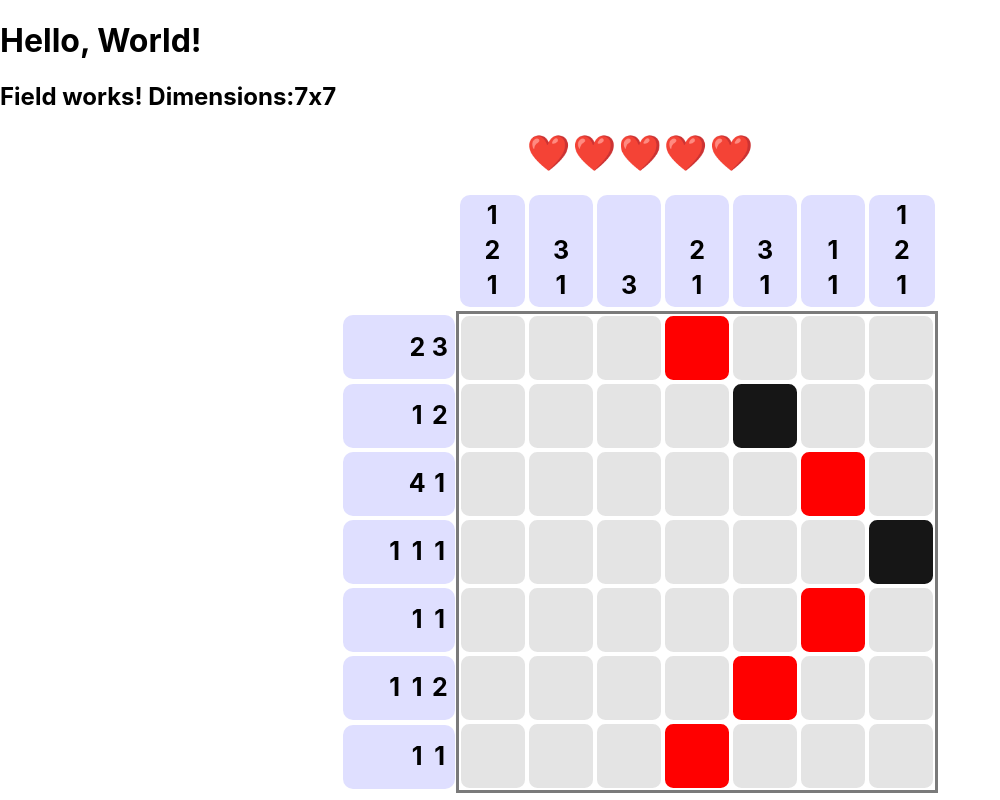
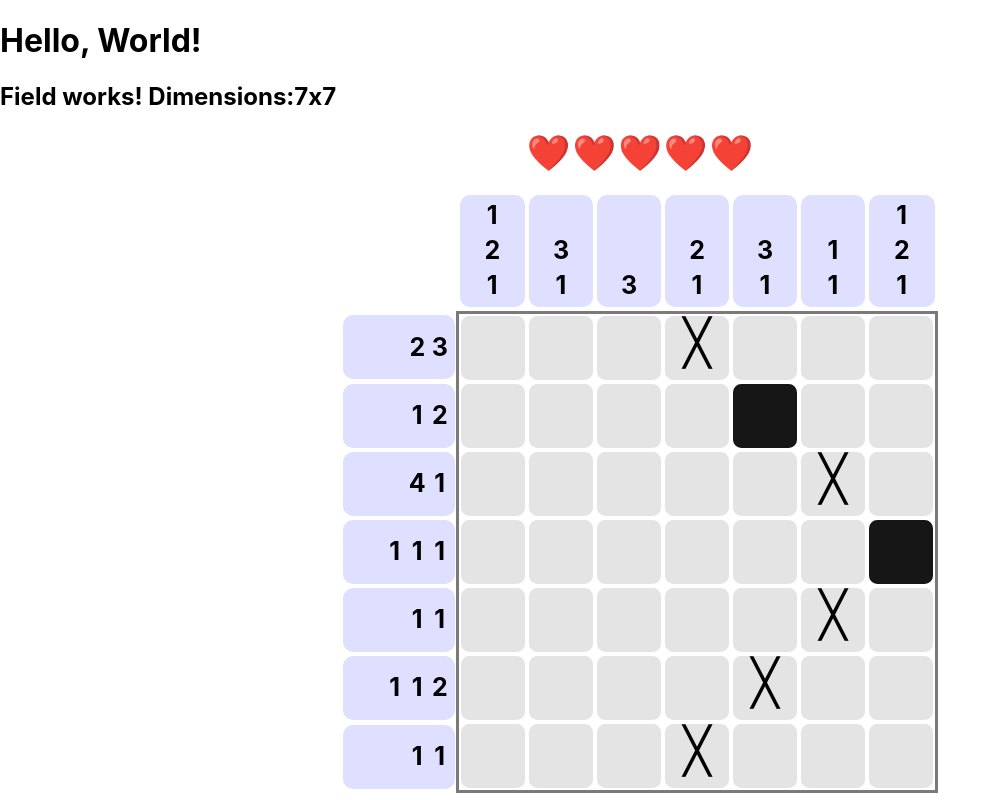
Before and after one commit to MixusMinimax/nonogram, a React (Create React App) app: page / in a window 1280 px wide. Shown: the whole page, without its empty margins (0-1000 px from the left). Built offline with nearby package versions, Linux system fonts and the light colour scheme.

Commit message:
Transitions

```diff
--- a/src/App.tsx
+++ b/src/App.tsx
@@ -39,7 +39,13 @@ class App extends Component<Record<string, never>, AppState> {
         className="App"
       >
         <h1>Hello, World!</h1>
-        <Field width={7} height={7} initializedStates={this.state.initializedStates} solution={this.state.solution} />
+        <Field
+          width={7}
+          height={7}
+          initializedStates={this.state.initializedStates}
+          solution={this.state.solution}
+          cascade={true}
+        />
       </div>
     )
   }
--- a/src/Field.scss
+++ b/src/Field.scss
@@ -30,13 +30,30 @@ table {
             background-color: rgb(228, 228, 228);
             width: 64px;
             height: 64px;
+            transition: background-color 0.05s ease-in-out;
 
             &.marked {
-            background-color: rgb(22, 22, 22);
+                background-color: rgb(22, 22, 22);
             }
 
-            &.unmarked {
+            &.unmarked div {
+                font-size: 45px;
+            }
+
+            &.wrong {
                 background-color: red;
+            }
+
+            div {
+                display: flex;
+                align-items: center;
+                justify-content: center;
+                height: 100%;
+                width: 100%;
+                font-size: 0px;
+                transform: translateY(-.14em);
+                pointer-events: none;
+                transition: font-size 0.05s ease-out;
             }
         }
     }
--- a/src/Field.tsx
+++ b/src/Field.tsx
@@ -7,9 +7,10 @@ enum Axis { X, Y }
 type FieldProps = {
   width: number,
   height: number,
-  health?: number,
+  health: number,
   initializedStates: boolean[][], // if true, initializes the cell to the solution
   solution: boolean[][], // if true, marked is the solution.
+  cascade: boolean,
 }
 
 type FieldState = {
@@ -24,15 +25,20 @@ type FieldState = {
 }
 
 class Field extends Component<FieldProps, FieldState> {
+
+  static defaultProps = {
+    cascade: false,
+    health: 5,
+  }
+
   constructor(props: FieldProps) {
     super(props)
     this.reset(props)
   }
 
   reset(props: FieldProps, setState = false): void {
-    const health = props.health ?? 5
     const state: FieldState = {
-      health: { current: health, max: health },
+      health: { current: props.health, max: props.health },
       fields: [],
       segments: { columns: [], rows: [] },
       dragging: false,
@@ -198,7 +204,9 @@ class Field extends Component<FieldProps, FieldState> {
                   >
                     <div
                       className={ `field-cell ${cell.state}` }
-                    />
+                    >
+                      <div>╳</div>
+                    </div>
                   </td>
                 )
               }
```
